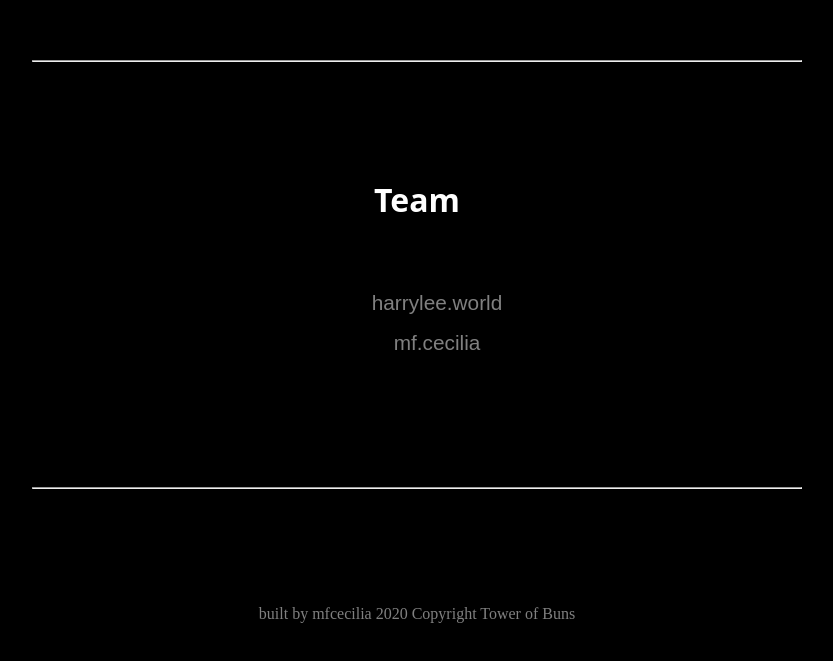
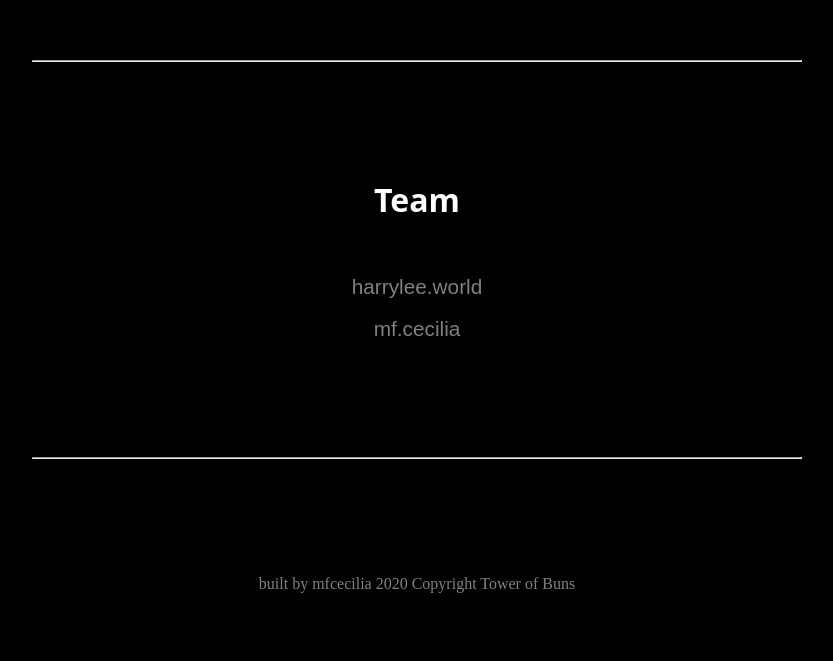
Before and after one commit to mfcecilia/tob-com, a plain HTML site: page index.html in a window 1280 px wide. Shown: the part 5446-6107 px from the top of the page, without its empty margins (223-1056 px from the left). Drawn offline with Linux system fonts and the light colour scheme.

Commit message:
team space

```diff
--- a/index.html
+++ b/index.html
@@ -206,16 +206,18 @@
     <br>
 
     <!--- Meet the team --->
-    <h1>Team</h1>
 
-    <br>
-    <br>
-    <br>
 
     <div class="team">
+        <h1>Team</h1>
 
-        <ul><p><a href="https://www.instagram.com/harrylee.world/">harrylee.world</a></p></ul>
-        <ul><p><a href="https://twitter.com/mfc3cilia">mf.cecilia</a></p></ul>
+        <br>
+        <br>
+        <br>
+
+        <p><a href="https://www.instagram.com/harrylee.world/">harrylee.world</a></p>
+        <br>
+        <p><a href="https://twitter.com/mfc3cilia">mf.cecilia</a></p>
 
     </div>
 
```
